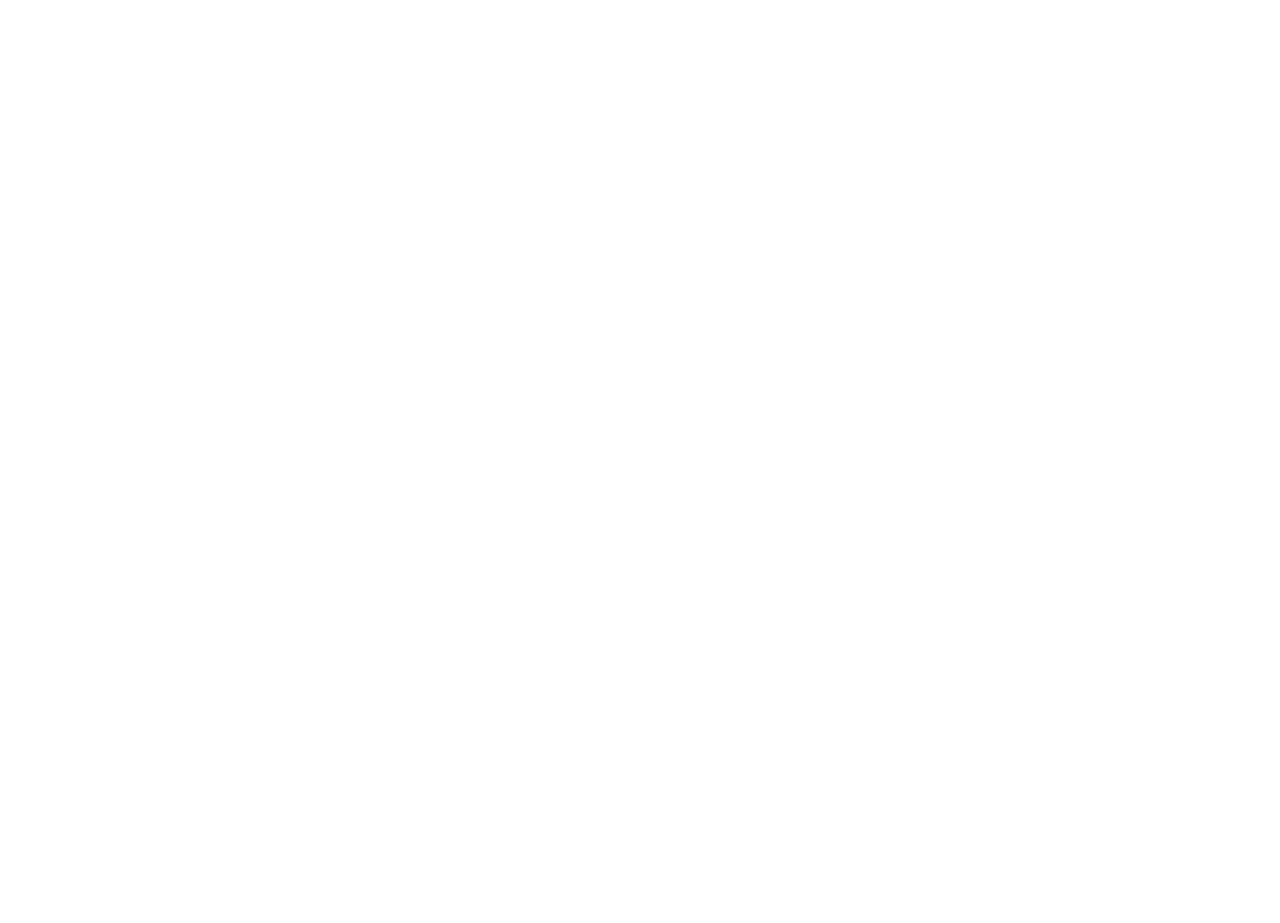
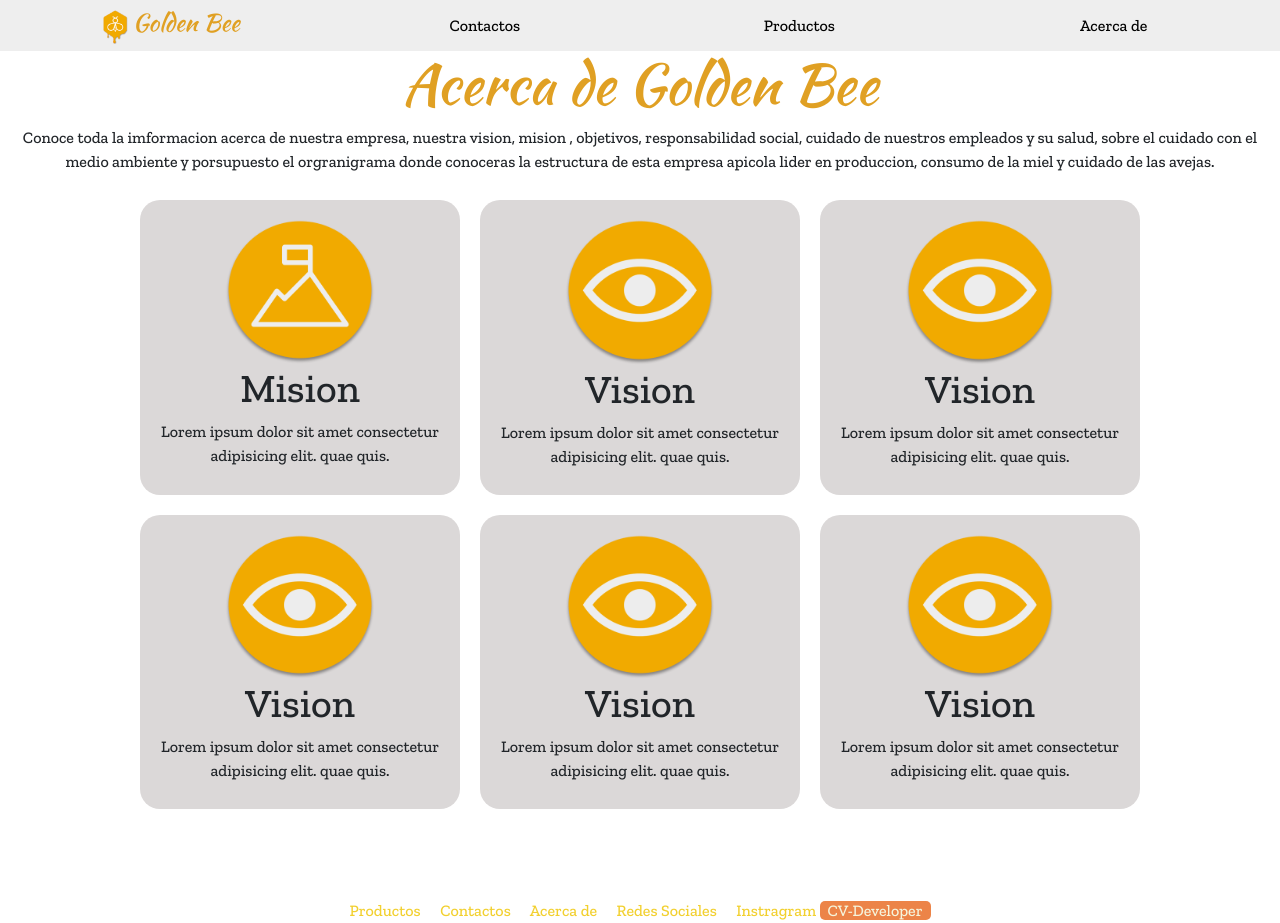
Before and after one commit to castelll0009/Golden-Bee, a plain HTML site: page acercade.html in a window 1280 px wide. Before the commit the page ends 800 px from the top, so only its background shows below. Drawn offline with nearby package versions, Linux system fonts and the light colour scheme.

Commit message:
mejoras ioncreibeles golden bee

```diff
--- a/acercade.html
+++ b/acercade.html
@@ -0,0 +1,82 @@
+<!DOCTYPE html>
+<html>
+	<head>
+		<meta charset= "utf-8">
+		<link rel="stylesheet" href="https://stackpath.bootstrapcdn.com/bootstrap/4.5.2/css/bootstrap.min.css">
+		<meta name="viewport" content="width=device-width, initial-scale=1.0">
+		<link rel="stylesheet" href="css/main.css">
+		<link rel="stylesheet" href="css/productos.css">
+		<link rel="stylesheet" href="https://cdnjs.cloudflare.com/ajax/libs/animate.css/4.1.1/animate.min.css"/>
+		<link rel="preconnect" href="https://fonts.gstatic.com">
+		<link href="https://fonts.googleapis.com/css2?family=Kaushan+Script&family=Zilla+Slab:wght@500&display=swap" rel="stylesheet">
+		<title>5GT</title>
+	</head>
+	<body>
+		<nav class="fondo-gris padding-largo text-center">
+			<ul class="no-lista">
+				<li class="col-md-3 inline-block-barra ">
+					<img src="imgs/logo.png" style="width: 10%;">
+					<a href="index.html" class="fuente-tam-mediano fuente-kaushan" style="color: #E0A023;">Golden Bee</a></li>
+				<li class="col-md-3 inline-block-barra"><a href="contactos.html" class="fuente-color-negro" >Contactos</a></li>
+				<li class="col-md-3 inline-block-barra"><a href="menu.html" class="fuente-color-negro" >Productos</a></li>
+				<li class="col-md-3 inline-block-barra"><a href="acercade.html" class="fuente-color-negro" >Acerca de</a></li>
+			</ul>
+		</nav>
+		<section>
+			<div id="div-menu" class="text-center">
+				<h1 id="h1-menu" class="fuente-kaushan fuente-tam color-verde animate__animated animate__fadeIn animacion-adelanto-1 " style="color: #E0A023;">Acerca de Golden Bee</h1>
+				<p>Conoce toda la imformacion acerca de nuestra empresa, nuestra vision, mision , objetivos, responsabilidad social, cuidado de nuestros empleados y su salud, sobre el cuidado con el medio ambiente y
+                    porsupuesto el orgranigrama donde conoceras la estructura de esta empresa apicola lider en produccion, consumo de la miel y cuidado de las avejas.
+                </p>
+				<div class="cards-container" style="text-align: center;">
+                    <figure class="figure-container">
+                        <img src="imgs/icono-mision.png" alt="">
+                        <h1>Mision</h1>
+                        <p>Lorem ipsum dolor sit amet consectetur adipisicing elit. quae quis.</p>
+                    </figure>
+
+                    <figure class="figure-container">
+                        <img src="imgs/icono-vision.png" alt="">
+                        <h1>Vision</h1>
+                        <p>Lorem ipsum dolor sit amet consectetur adipisicing elit. quae quis.</p>
+                    </figure>
+
+                    <figure class="figure-container">
+                        <img src="imgs/icono-vision.png" alt="">
+                        <h1>Vision</h1>
+                        <p>Lorem ipsum dolor sit amet consectetur adipisicing elit. quae quis.</p>
+                    </figure>
+
+                    <figure class="figure-container">
+                        <img src="imgs/icono-vision.png" alt="">
+                        <h1>Vision</h1>
+                        <p>Lorem ipsum dolor sit amet consectetur adipisicing elit. quae quis.</p>
+                    </figure>
+
+                    <figure class="figure-container">
+                        <img src="imgs/icono-vision.png" alt="">
+                        <h1>Vision</h1>
+                        <p>Lorem ipsum dolor sit amet consectetur adipisicing elit. quae quis.</p>
+                    </figure>
+
+                    <figure class="figure-container">
+                        <img src="imgs/icono-vision.png" alt="">
+                        <h1>Vision</h1>
+                        <p>Lorem ipsum dolor sit amet consectetur adipisicing elit. quae quis.</p>
+                    </figure>
+                </div>
+
+			</div>
+		</section>
+
+        <nav class="info-container nav-barra-inferior animate__animated animate__fadeIn">
+            <a href = "menu.html" class="margen-derecha">Productos</a>
+            <a href = "contactos.html" class="margen-derecha" class="margen-derecha">Contactos</a>
+            <a href = "Acercade.html" class="margen-derecha">Acerca de</a>
+            <a href = "https://www.facebook.com/profile.php?id=100009055449064" class="margen-derecha">Redes Sociales</a>
+            <a href = "https://www.instagram.com/castelll0009/?hl=es-la">Instragram</a>
+            <a style="background-color: rgb(236, 132, 72); border-radius: 5px; padding-left: 8px; padding-right: 8px; color: beige;"  href = "https://drive.google.com/file/d/1NDsNjMkE4laC038JCCZmbtsV9ulMIvaF/view?usp=sharing">CV-Developer</a>
+        </nav>
+
+	</body>
+</html>
--- a/css/main.css
+++ b/css/main.css
@@ -4,12 +4,17 @@ body{
 	font-family: 'Zilla Slab', serif;
 }
 main{
+	justify-content: center;
 	padding: 10px;
 }
 #zumbido {
 
 }
-
+#info-title{
+	color: #E0A023;
+	margin-top: 20px;
+	font-size: 5em;
+}
 #zumbido:active {
 	animation: step-start;
 	animation-duration: 0.2s;
@@ -17,7 +22,7 @@ main{
 
 #img-home{
 	margin-top: 60px;
-	width: 100%;
+	width: 40%;
 	border-radius: 60%;
 	box-shadow: none;
 }
@@ -135,6 +140,33 @@ h2{
 	text-align: center;
 	 margin-top: 80px;
 }
+.cards-container{
+	justify-content: center;
+	width: auto;
+	display: flex;
+	flex-direction: row;
+	flex-wrap: wrap;
+}
+
+figure{
+	min-width: 320px;
+	max-width: 320px;
+	margin: 10px;
+	background-color: rgb(219, 216, 216);
+	border-radius: 20px;
+	border-width: 200px;
+	padding: 10px;
+	padding-top: 20px;
+}
+figure img{
+	width: 50%;
+}
+#iframe-map{
+	width : 600px;
+	height : 500px;
+	border-radius: 10px;
+}
+
 @media screen and (max-width: 700px){
 
 
@@ -154,6 +186,33 @@ h2{
 		/*box-shadow: 0px 0px 40px -5px; 	*/
 		box-shadow: none;
 	}
+	#info-title{
+		font-size: 3em;
+	}
+	.img-logo{
+		width: 20%;
+	}
 
+	.cards-container{
+		width: 100%;
+		display: block;
+	}
+
+	figure{
+		background-color: rgb(163, 163, 163);
+		border-radius: 20px;
+		border-width: 200px;
+		padding: 10px;
+		padding-top: 20px;
+		border: rgb(3, 3, 3);
+	}
+	figure img{
+		width: 50%;
+	}
+
+	#iframe-map{
+		width : 350px;
+		height : 350px;
+	}
 
 }
```
Also changed, not shown: contactos.html (+15 -3 lines), index.html (+50 -9 lines), menu.html (+12 -2 lines), css/stylemovil.css (line endings or trailing spaces), imgs/icono-mision.png (added), imgs/icono-vision.png (added), imgs/marco.png (added), imgs/mision.png (added), imgs/vision.png (added).
